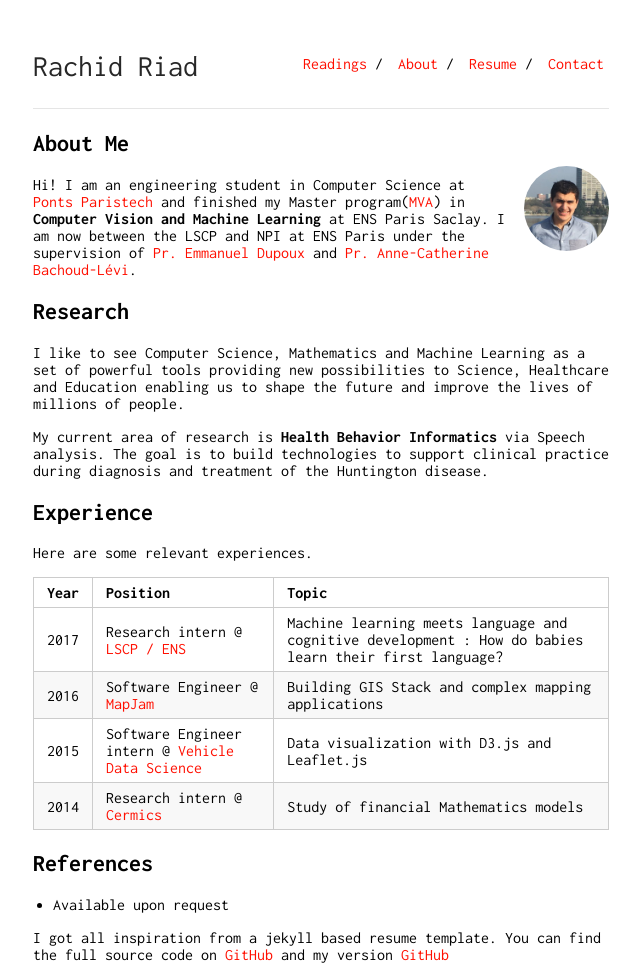
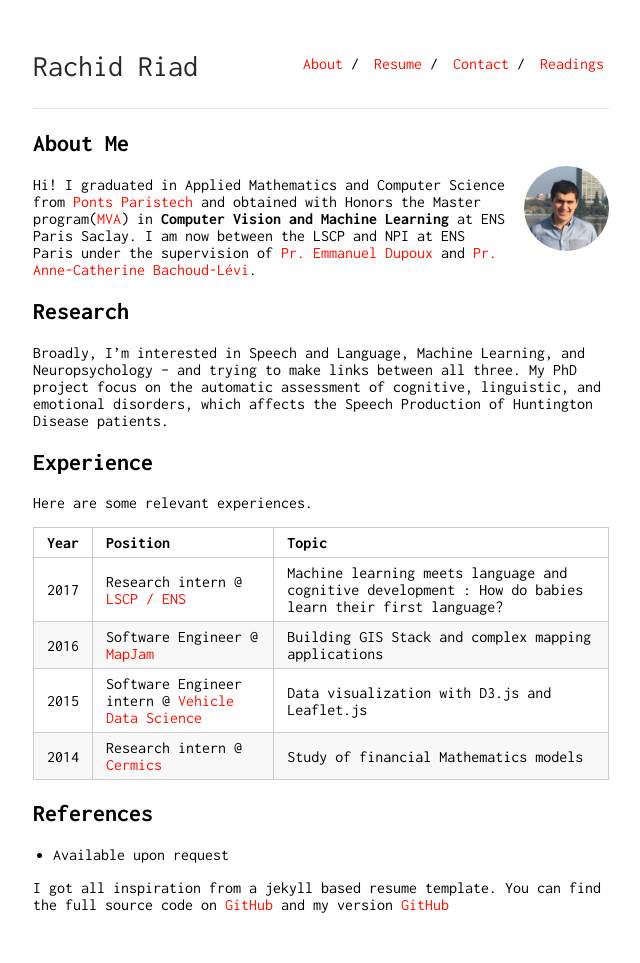
Before and after one commit to Rachine/Rachine.github.io, a Jekyll site: the page built from index.md, in a window 1280 px wide. Shown: the whole page, without its empty margins (319-959 px from the left). Built offline with Jekyll 4.4.1, drawn with Linux system fonts in a browser that asks for light colours; our own code applies the rules of GitHub Pages for plain Markdown files; after the commit the page ends 913 px from its top, so only the background shows below that.

Commit message:
only one index

```diff
--- a/index.md
+++ b/index.md
@@ -1,21 +1,22 @@
 ---
 layout: default
 ---
+
+
 
 ## About Me
 
 <img class="profile-picture" src="picture.jpg">
 
-Hi! I am an engineering student in Computer Science at [Ponts Paristech](http://www.enpc.fr/) and finished my Master program([MVA](http://www.math.ens-cachan.fr/version-francaise/formations/master-mva/contenus-/master-mva-cours-2016-2017-161721.kjsp?RH=1242415112528)) in **Computer Vision and Machine Learning** at ENS Paris Saclay. I am now between the LSCP and NPI at ENS Paris under the supervision of [Pr. Emmanuel Dupoux](http://www.lscp.net/persons/dupoux/index.html) and [Pr. Anne-Catherine Bachoud-Lévi](http://www.imrb.inserm.fr/equipes/ac-bachoud-levi/).
+Hi! I graduated in Applied Mathematics and Computer Science from [Ponts Paristech](http://www.enpc.fr/) and obtained with Honors the Master program([MVA](http://www.math.ens-cachan.fr/version-francaise/formations/master-mva/contenus-/master-mva-cours-2016-2017-161721.kjsp?RH=1242415112528)) in **Computer Vision and Machine Learning** at ENS Paris Saclay. I am now between the LSCP and NPI at ENS Paris under the supervision of [Pr. Emmanuel Dupoux](http://www.lscp.net/persons/dupoux/index.html) and [Pr. Anne-Catherine Bachoud-Lévi](http://www.imrb.inserm.fr/equipes/ac-bachoud-levi/).
 
 
 ## Research
 
-<!-- I am broadly interested in Machine Learning, Languages Technologies, Computer Vision, Signal/Image Processing, Mapping systems and Statistics. -->
+Broadly, I'm interested in Speech and Language, Machine Learning, and Neuropsychology -- and trying to make links between all three.  My  PhD  project focus  on the  automatic  assessment  of  cognitive,  linguistic,  and  emotional  disorders, which  affects  the  Speech Production of Huntington Disease patients.
 
-I like to see Computer Science, Mathematics and Machine Learning as a set of powerful tools providing new possibilities to Science, Healthcare and Education enabling us to shape the future and improve the lives of millions of people.
-
-My current area of research is **Health Behavior Informatics** via Speech analysis. The goal is to build technologies to support clinical practice during diagnosis and treatment of the Huntington disease.
+<!-- On a long-term view, I -->
+<!-- Broadly speaking, my research has two overarching goals: First, I view human cognition as a complex computational process, and seek a deeper understanding of the computational mechanisms underlying the human ability to learn and organize information. Second, I draw on these insights to develop methods to improve current artificial intelligence systems. -->
 
 
 <!-- ## Publications
```
Also changed, not shown: _data/nav.yml (+4 -4 lines), about.md (deleted, +0 -49 lines).
